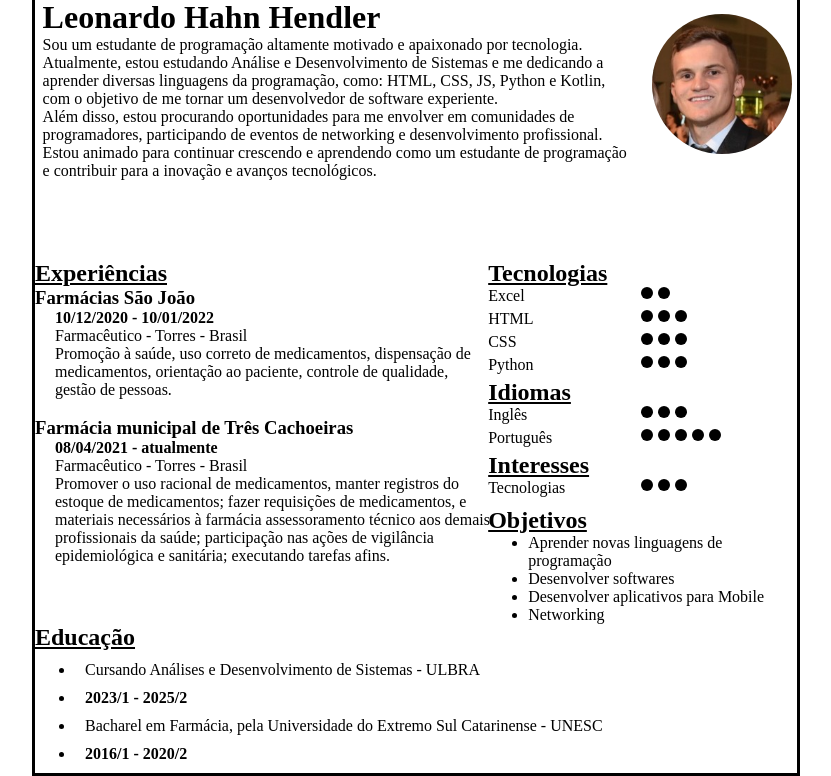
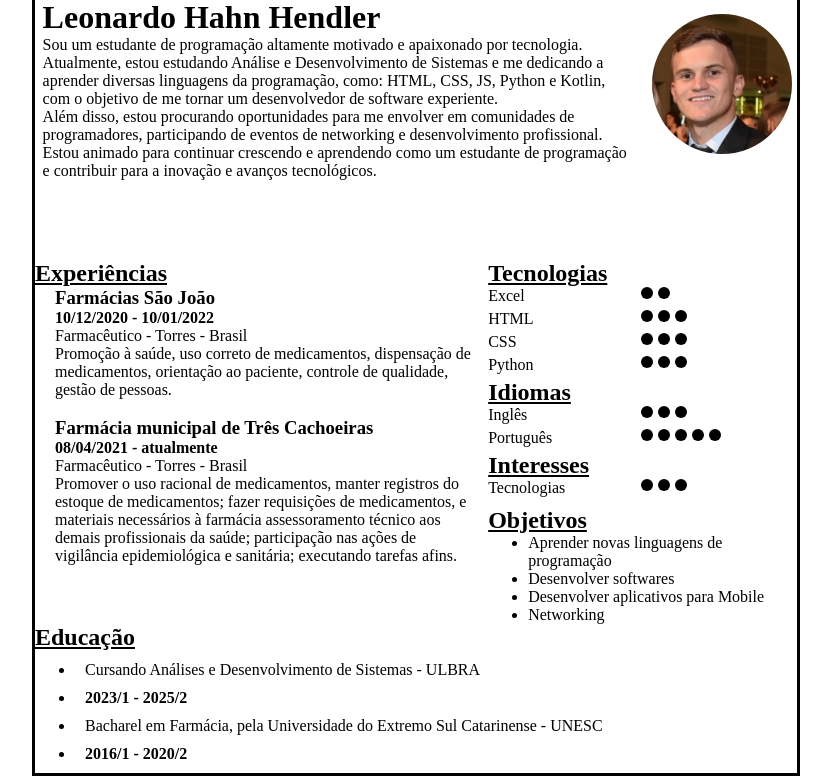
Before and after one commit to leonardohendler/ADS-Ulbra, a PHP site: page /aula4.html in a window 1280 px wide. Shown: the part 96-872 px from the top of the page, without its empty margins (224-1055 px from the left). Run offline with PHP 8.4, Linux system fonts and the light colour scheme.

Commit message:
Update style.css

```diff
--- a/Matérias/Introdução Web/AULA 4/style.css
+++ b/Matérias/Introdução Web/AULA 4/style.css
@@ -11,13 +11,12 @@ padrão do css, sempre usar para fazer o site.
     width: 60%;
     border-left: solid;
     border-right: solid;
-
-
 }
 
 .limpar {
     clear: both;
 }
+
 .topo{
     height: 80px;
     margin-top: 10px;
@@ -29,8 +28,8 @@ padrão do css, sempre usar para fazer o site.
     padding: 1%;
     font-family: 'Times New Roman', Times, serif;
     background-color: rgb(167, 179, 179);
+}
 
-}
 .topo span{
     margin: 10px 10px;
     padding-top: 10px;
@@ -44,12 +43,7 @@ padrão do css, sempre usar para fazer o site.
 .perfil{
     height: 250px;
     margin-bottom: -4px;
-
-
-
-
 }
-
 
 .dados{
     width: 80%;
@@ -58,19 +52,12 @@ padrão do css, sempre usar para fazer o site.
     margin-top: 5px;
     text-align:start;
     padding-left: 1%;
-
-
 }
 
 .foto{
     width: 20%;
     float: right;
     padding-left: 1%;
-
-
-
-
-
 
 }
 .foto img {
@@ -86,17 +73,19 @@ padrão do css, sempre usar para fazer o site.
     float: left;
     height: auto;
     padding-top: 20px;
+}
 
-
+.experiencias h3{
+    padding-left: 20px;
 }
 
 .experiencias h2{
     text-decoration: underline;
-
 }
 
 .experiencias p {
     padding-left: 20px;
+    padding-right: 20px;
 }
 
 .tech{
@@ -104,21 +93,20 @@ padrão do css, sempre usar para fazer o site.
     float: left;
     margin-left: -4px;
     padding-top: 20px;
-
 }
 
 .tech h2{
     text-decoration: underline ;
 
 }
+
 .tech p{
     width: 50%;
     float: left;
     clear: both;
     margin-bottom: 5px;
+}
 
-
-}
 .circulo{
     width: 12px;
     height: 12px;
@@ -132,14 +120,12 @@ padrão do css, sempre usar para fazer o site.
     width: 100%;
     float: left;
     border-bottom: solid;
+}
 
-
-}
 .educacao h2{
     text-decoration: underline;
     padding-bottom: 10px;
     text-align: justify;
-
 }
 
 .educacao li {
```
